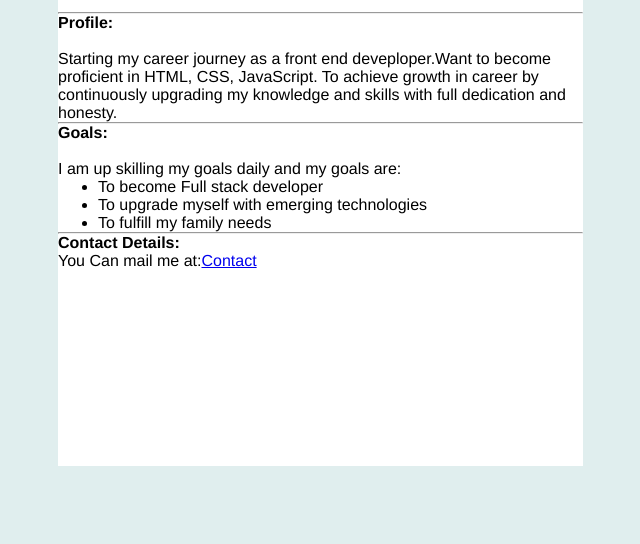
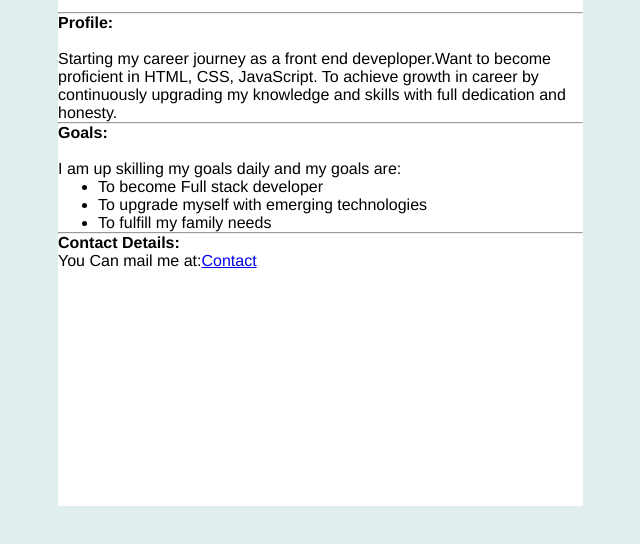
Before and after one commit to ArchanaBabar/personal-portfolio-page, a plain HTML site: page index.html in a window 1280 px wide. Shown: the part 90-634 px from the top of the page, without its empty margins (287-927 px from the left). Drawn offline with Linux system fonts and the light colour scheme.

Commit message:
Update style.css

```diff
--- a/style.css
+++ b/style.css
@@ -15,7 +15,7 @@ body {
     margin-top: 6px;
     margin-left: 55px;
     width: 75%;
-    height: 550px;
+    height: 590px;
   }
   #name h1{
 	 font-weight:normal;
```
